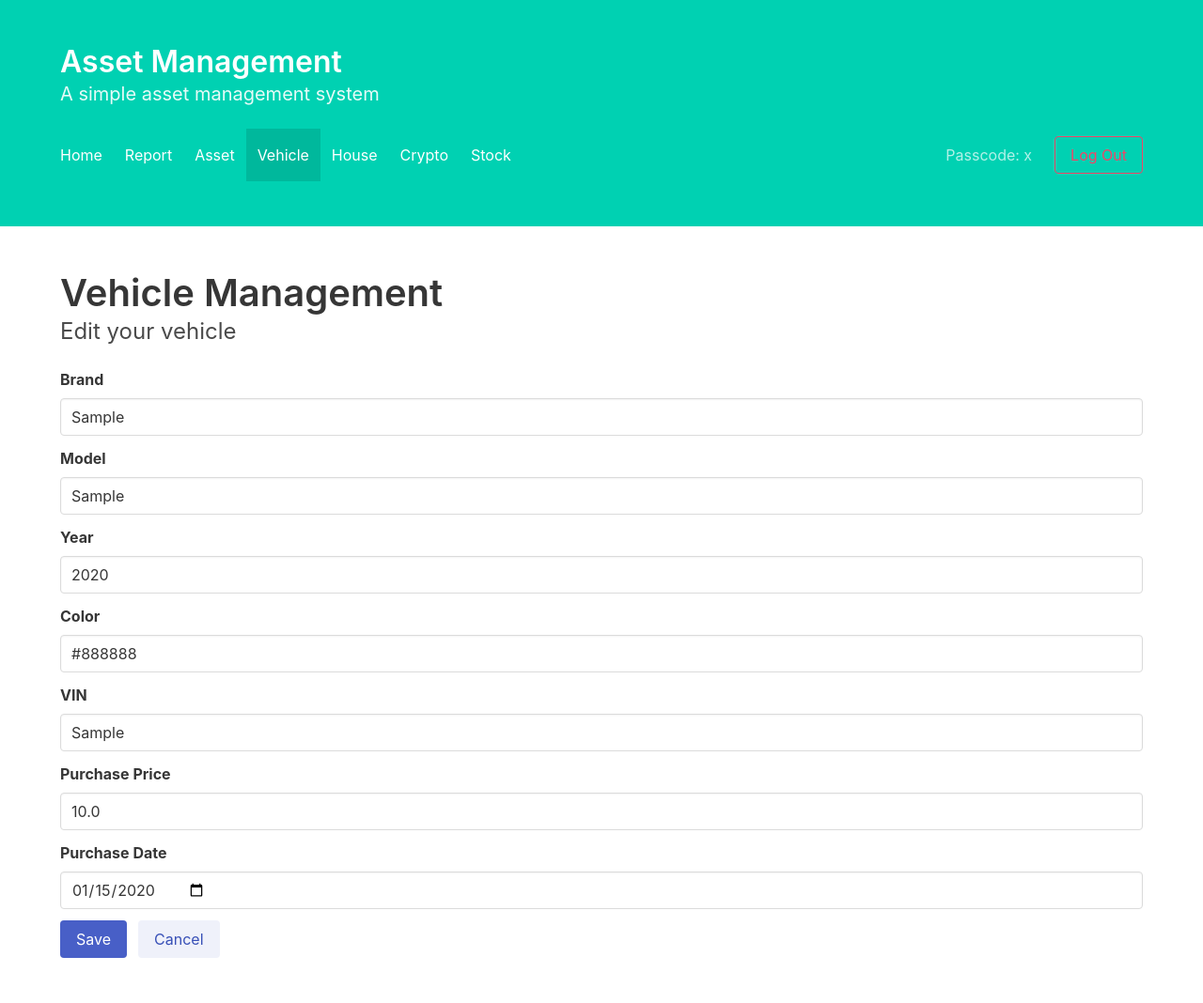
After one commit to SilencePaul/4FD3-Project, a Django app: template aerc_project/aerc_website/templates/vehicle/edit.html in a window 1280 px wide. The commit adds this page. Shown: the whole page at 94% size. Run offline with Django 5.2, Linux system fonts and the light colour scheme; tables that the repository leaves empty hold one stand-in row (values such as "Sample post"); the template is opened without the code that fills it: values that come from a table or form of the project are taken from there, most other values are stand-ins (such as "Sample title", 1, 10 or a date in 2020); parts of the project's set-up code (start-up, migrations or seed data) failed here and were passed over; some libraries are stand-ins or nearby versions.

Commit message:
Revert "remake vehicle edit, detail page"
This reverts commit a85e5bfe2bd8a324caae9b8ea92fbad76e0818bc.

Fixed Vehicle.

Still have problem with the float number under Crypto Share.

```diff
--- a/aerc_project/aerc_website/models.py
+++ b/aerc_project/aerc_website/models.py
@@ -305,7 +305,7 @@ class Crypto(models.Model):
     asset = models.ForeignKey(Asset, on_delete=models.CASCADE)
     ticker_symbol = models.CharField(max_length=20, default="", db_index=True)
     name = models.CharField(max_length=256, default="")
-    share = models.PositiveIntegerField(default=0)
+    share = models.FloatField(default=0)
     currency = models.CharField(max_length=3, default="")
     purchase_price = models.FloatField(default=0)
     purchase_date = models.DateField()
@@ -360,7 +360,7 @@ def decrypt_crypto(sender, instance, **kwargs):
 
 class CryptoTransaction(models.Model):
     crypto = models.ForeignKey(Crypto, on_delete=models.CASCADE)
-    share = models.IntegerField(default=0)
+    share = models.FloatField(default=0)
     purchase_date = models.DateField(null=True)
     purchase_price = models.FloatField(default=0)
 
--- a/aerc_project/aerc_website/templates/crypto/add.html
+++ b/aerc_project/aerc_website/templates/crypto/add.html
@@ -13,7 +13,7 @@
                 <label class="label">Share</label>
                 <div class="control">
                     <input class="input" name="share" placeholder="Share of your crypto" type="number"
-                            value="{{data.share}}">
+                            value="{{data.share}}" step="any">
                     {% if errors.share %}<p class="help is-danger">{{ errors.share }}</p>{% endif %}
                 </div>
             </div>
--- a/aerc_project/aerc_website/templates/report.html
+++ b/aerc_project/aerc_website/templates/report.html
@@ -78,6 +78,11 @@
       </table>
     </div>
     <div class="container">
+      <div class="columns is-justify-content-center">
+        <div class="column is-narrow">
+          <img src="{{ pie_chart_url }}" alt="Pie Chart" />
+        </div>
+      </div>
       <div class="columns is-vcentered is-centered">
         {% for url in plot_urls %}
         <div class="column is-one-quarter">
--- /dev/null
+++ b/aerc_project/aerc_website/templates/vehicle/edit.html
@@ -0,0 +1,83 @@
+{% extends "base.html" %}
+{% block content %}
+    <section class="section">
+        <div class="container">
+            <h2 class="title is-2">Vehicle Management</h2>
+            <p class="subtitle is-4">
+                {% if id > 0 %}
+                Edit your vehicle
+                {% else %}
+                Add your new vehicle
+                {% endif %}
+            </p>
+            <form action="vehicle" method="post">
+                {% csrf_token %}
+                <input name="id" type="hidden" value="{% if data.id > 0 %}{{ data.id }}{% else %}0{% endif %}">
+                <div class="field">
+                    <label class="label">Brand</label>
+                    <div class="control">
+                        <input class="input" name="brand" placeholder="Brand of your vehicle" type="text"
+                               value="{{data.brand}}">
+                        {% if errors.brand %} <p class="help is-danger">{{ errors.brand }}</p> {% endif %}
+                    </div>
+                </div>
+                <div class="field">
+                    <label class="label">Model</label>
+                    <div class="control">
+                        <input class="input" name="model" placeholder="Model of your vehicle" type="text"
+                               value="{{data.model}}">
+                        {% if errors.model %} <p class="help is-danger">{{ errors.model }}</p> {% endif %}
+                    </div>
+                </div>
+                <div class="field">
+                    <label class="label">Year</label>
+                    <div class="control">
+                        <input class="input" name="year" placeholder="Year that your vehicle was made" type="text"
+                               value="{{data.year}}">
+                        {% if errors.year %} <p class="help is-danger">{{ errors.year }}</p> {% endif %}
+                    </div>
+                </div>
+                <div class="field">
+                    <label class="label">Color</label>
+                    <div class="control">
+                        <input class="input" name="color" placeholder="Color of your vehicle" type="text"
+                               value="{{data.color}}">
+                        {% if errors.color %} <p class="help is-danger">{{ errors.color }}</p> {% endif %}
+                    </div>
+                </div>
+                <div class="field">
+                    <label class="label">VIN</label>
+                    <div class="control">
+                        <input class="input" name="VIN" placeholder="VIN of your vehicle" type="text"
+                               value="{{data.VIN}}">
+                        {% if errors.VIN %} <p class="help is-danger">{{ errors.VIN }}</p> {% endif %}
+                    </div>
+                </div>
+                <div class="field">
+                    <label class="label">Purchase Price</label>
+                    <div class="control">
+                        <input class="input" name="purchase_price" placeholder="Purchase Price" type="text"
+                               value="{{data.purchase_price}}">
+                        {% if errors.purchase_price %} <p class="help is-danger">{{ errors.purchase_price }}</p> {% endif %}
+                    </div>
+                </div>
+                <div class="field">
+                    <label class="label">Purchase Date</label>
+                    <div class="control">
+                        <input class="input" name="purchase_date" placeholder="Purchase Date" type="date"
+                               value="{{data.purchase_date|date:'Y-m-d'}}">
+                        {% if errors.purchase_date %} <p class="help is-danger">{{ errors.purchase_date }}</p> {% endif %}
+                    </div>
+                </div>
+                <div class="field is-grouped">
+                    <div class="control">
+                        <input class="button is-link" type="submit" value="Save"/>
+                    </div>
+                    <div class="control">
+                        <a class="button is-link is-light" href="?vt=list">Cancel</a>
+                    </div>
+                </div>
+            </form>
+        </div>
+    </section>
+{% endblock %}
```
Also changed, not shown: aerc_project/aerc_website/templates/vehicle/detail.html (+6 -4 lines), aerc_project/aerc_website/views.py (+46 -7 lines), aerc_project/aerc_website/migrations/0025_alter_crypto_share.py (added), 1 other file.
